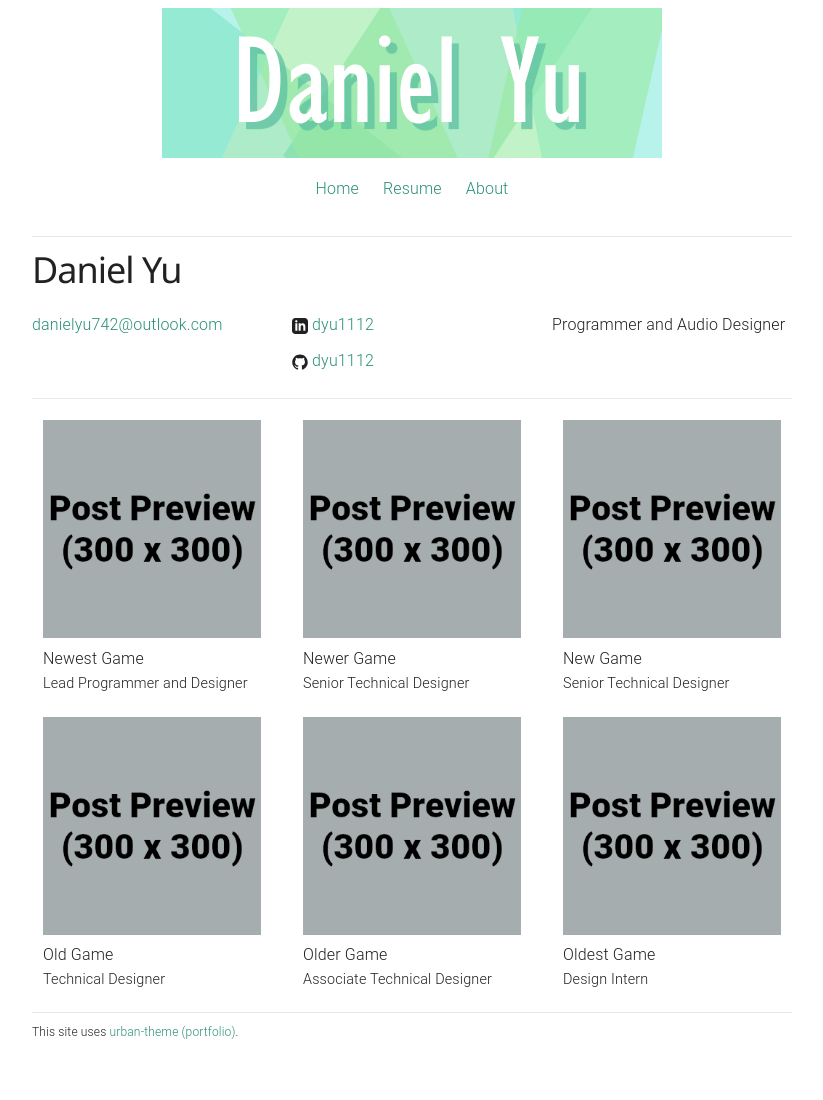
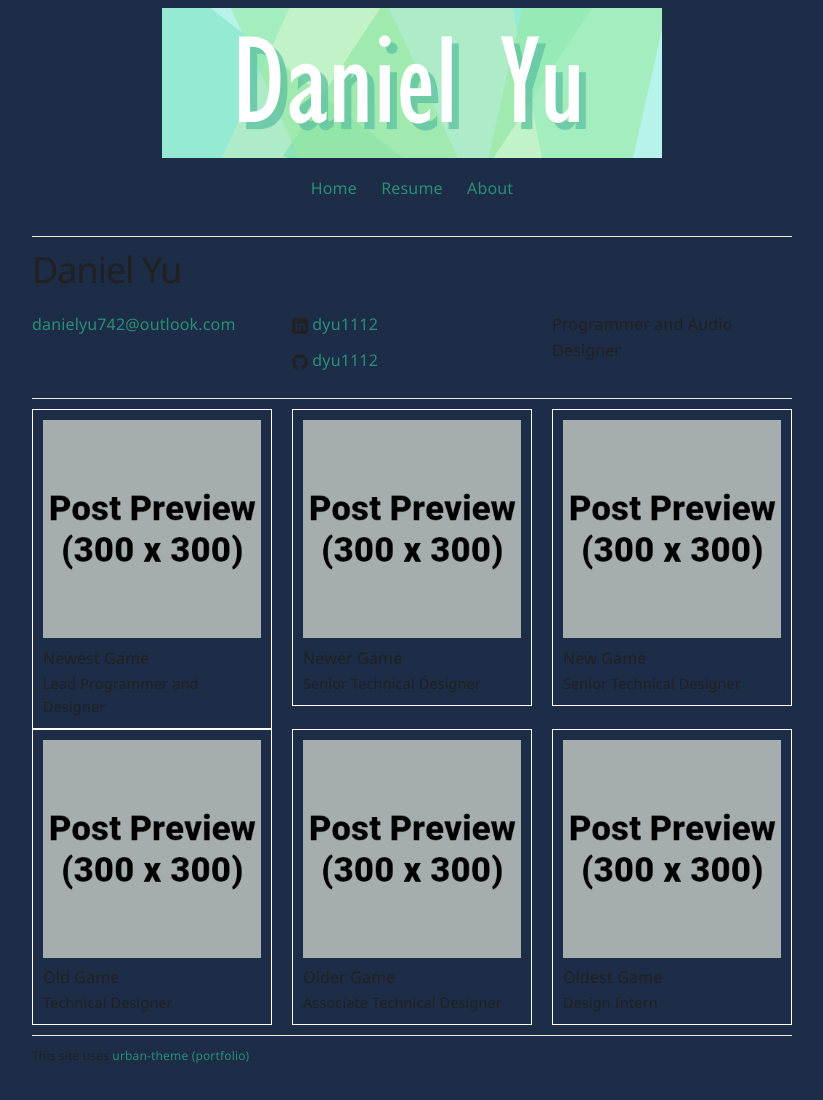
Before and after one commit to dyu1112/dyu1112.github.io, a Jekyll site: the page built from index.html, in a window 1280 px wide. Shown: the whole page, without its empty margins (228-1051 px from the left). Built offline with Jekyll 4.4.1, drawn with Linux system fonts in a browser that asks for light colours; before the commit the page ends 1077 px from its top, so only the background shows below that.

```diff
--- a/_sass/milligram/_Base.scss
+++ b/_sass/milligram/_Base.scss
@@ -27,7 +27,8 @@
 // Default body styles
 body {
     color: $color-secondary;
-	font-family: 'Roboto', 'Helvetica Neue', 'Helvetica', 'Arial', sans-serif;
+    background-color: $color-background;
+    font-family: 'Segoe UI', 'Roboto', 'Helvetica Neue', 'Helvetica', 'Arial', sans-serif;
     font-size: 1.6em; // Currently ems cause chrome bug misinterpreting rems on body element
     font-weight: 300;
     letter-spacing: .01em;
--- a/_sass/milligram/_Color.scss
+++ b/_sass/milligram/_Color.scss
@@ -16,3 +16,4 @@
 $color-tertiary: #f4f5f6 !default;
 $color-quaternary: #d1d1d1 !default;
 $color-quinary: #e1e1e1 !default;
+$color-background: #1d2c47 !default;
--- a/_sass/milligram/_Typography.scss
+++ b/_sass/milligram/_Typography.scss
@@ -29,7 +29,6 @@
     letter-spacing: -.1rem;
     margin-bottom: 2.0rem;
     margin-top: 0;
-    font-family: "Segoe UI";
 }
 
 h1 {
```
Lines whose indentation alone changed are shown as unchanged.
